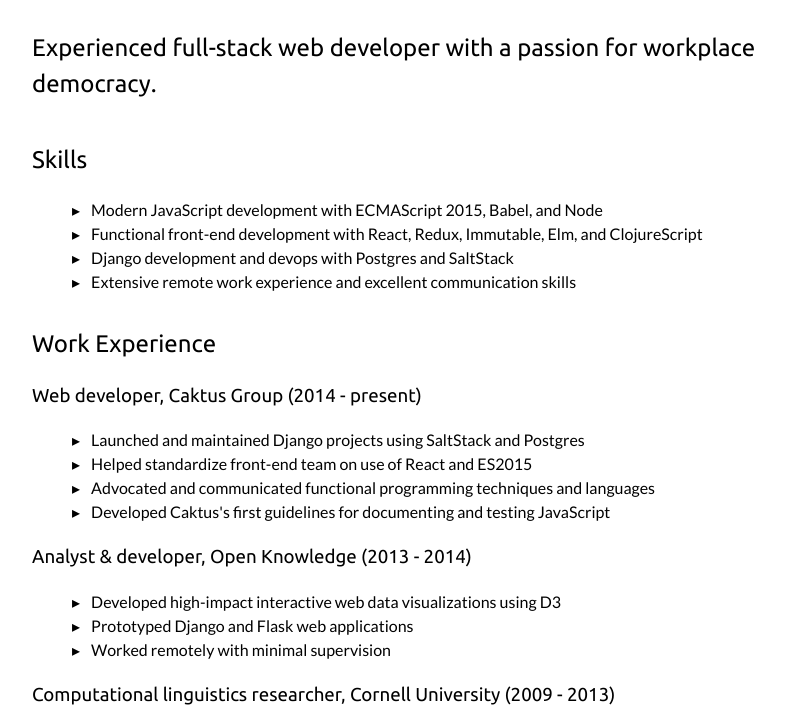
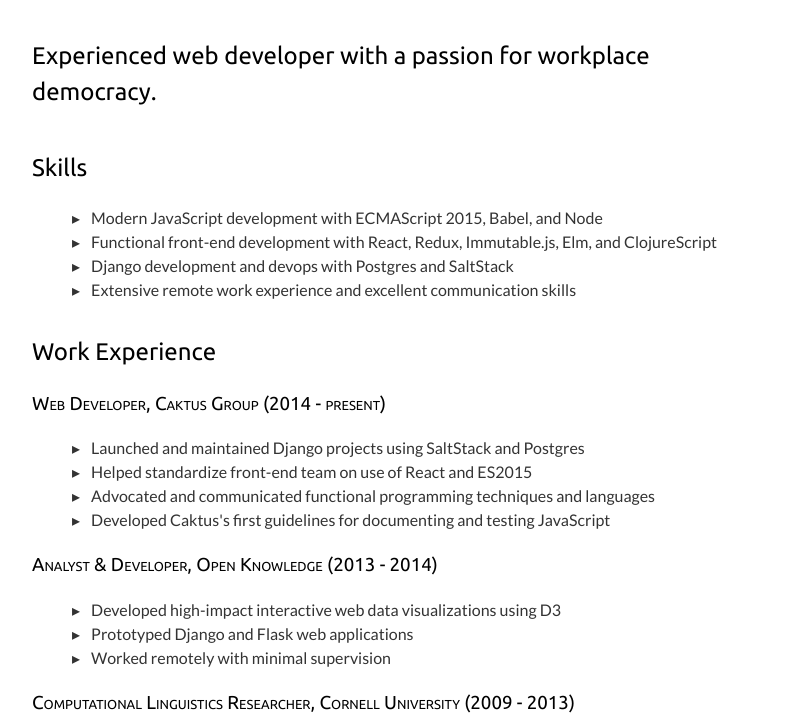
Before and after one commit to nmashton/cv, a plain HTML site: page index.html in a window 1280 px wide. Shown: the part 130-854 px from the top of the page, without its empty margins (240-1039 px from the left). Drawn offline with nearby package versions, Linux system fonts and the light colour scheme.

Commit message:
Fiddly changes

```diff
--- a/css/index.css
+++ b/css/index.css
@@ -4,6 +4,10 @@
 
 body {
   line-height: 1.5;
+}
+
+li, p, .contact {
+  color: #333;
 }
 
 a {
@@ -22,6 +26,10 @@
 h1, h2, h3, h4, h5, h6 {
   font-family: 'Ubuntu', sans-serif;
   font-weight: normal;
+}
+
+h3 {
+  font-variant: small-caps;
 }
 
 ul {
@@ -90,6 +98,10 @@
   text-align: right;
 }
 
+.in-person {
+  margin-top: 0.5em;
+}
+
 details summary {
   display: block;
   font-size: 125%;
--- a/index.html
+++ b/index.html
@@ -32,7 +32,7 @@
       </div>
 
       <h2>
-        Experienced full-stack web developer with a passion for workplace democracy.
+        Experienced web developer with a passion for workplace democracy.
       </h2>
     </header>
 
@@ -47,7 +47,7 @@
             Modern JavaScript development with ECMAScript 2015, Babel, and Node
           </li>
           <li>
-            Functional front-end development with React, Redux, Immutable, Elm, and ClojureScript
+            Functional front-end development with React, Redux, Immutable.js, Elm, and ClojureScript
           </li>
           <li>
             Django development and devops with Postgres and SaltStack
@@ -63,7 +63,7 @@
 
         <section>
           <h3>
-            Web developer, Caktus Group (2014 - present)
+            Web Developer, Caktus Group (2014 - present)
           </h3>
 
           <ul>
@@ -87,7 +87,7 @@
 
         <section>
           <h3>
-            Analyst &amp; developer, Open Knowledge (2013 - 2014)
+            Analyst &amp; Developer, Open Knowledge (2013 - 2014)
           </h3>
 
           <ul>
@@ -107,7 +107,7 @@
 
         <section>
           <h3>
-            Computational linguistics researcher, Cornell University (2009 - 2013)
+            Computational Linguistics Researcher, Cornell University (2009 - 2013)
           </h3>
 
           <ul>
@@ -146,13 +146,16 @@
         <h2>References</h2>
 
         <ul>
-          <li>Mark Lavin, Technical Director, <a href="https://caktusgroup.com">Caktus Group</a> &ndash; <a href="mailto:mlavin@caktusgroup.com">mlavin@caktusgroup.com</a>
+          <li>
+            Mark Lavin, Technical Director, <a href="https://caktusgroup.com">Caktus Group</a> &ndash; <a href="mailto:mlavin@caktusgroup.com">mlavin@caktusgroup.com</a>
           </li>
 
-          <li>Lucy Chambers, Knowledge Director, <a href="https://okfn.org">Open Knowledge</a> &ndash; <a href="mailto:lucy@fedia.net">lucy@fedia.net</a>
+          <li>
+            Lucy Chambers, Knowledge Director, <a href="https://okfn.org">Open Knowledge</a> &ndash; <a href="mailto:lucy@fedia.net">lucy@fedia.net</a>
           </li>
 
-          <li>John Hale, Associate Professor, <a href="https://www.cornell.edu">Cornell University</a> &ndash; <a href="mailto:jthale@cornell.edu">jthale@cornell.edu</a>
+          <li>
+            John Hale, Associate Professor, <a href="https://www.cornell.edu">Cornell University</a> &ndash; <a href="mailto:jthale@cornell.edu">jthale@cornell.edu</a>
           </li>
         </ul>
       </section>
```
